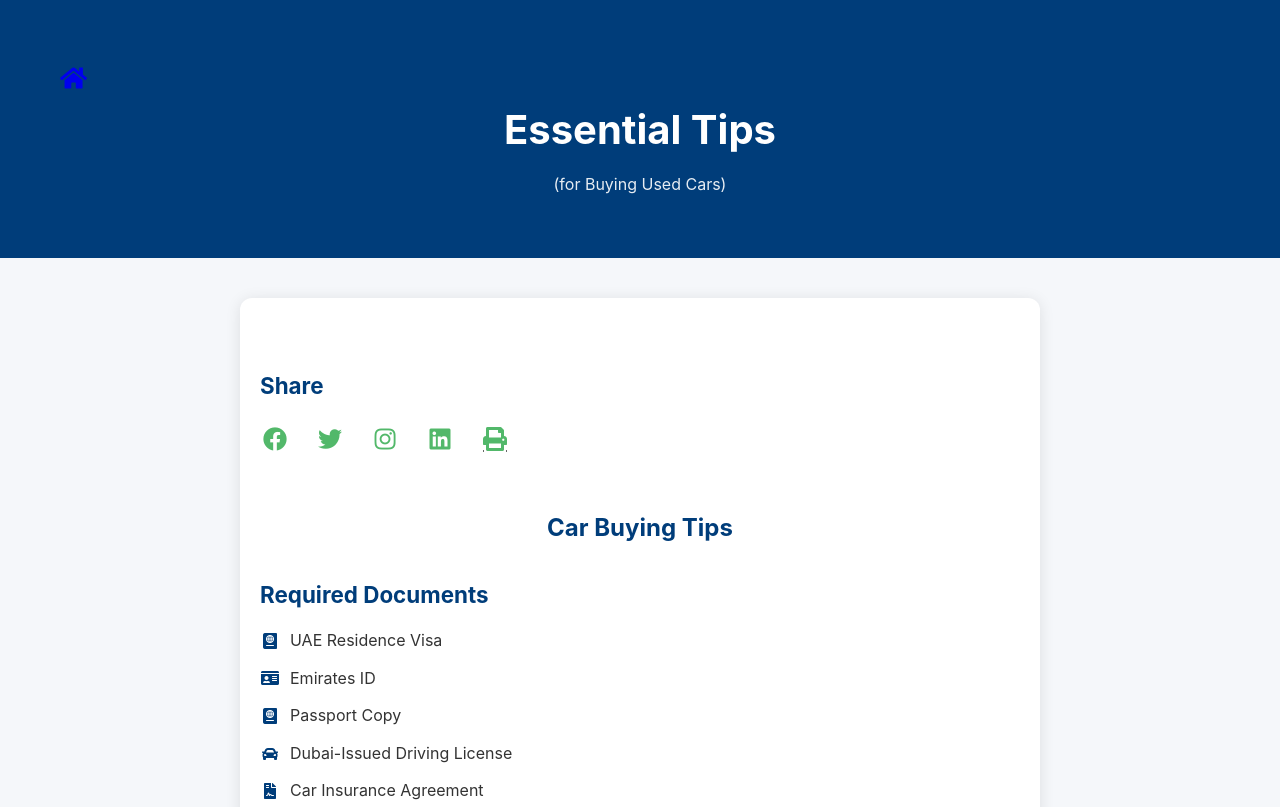
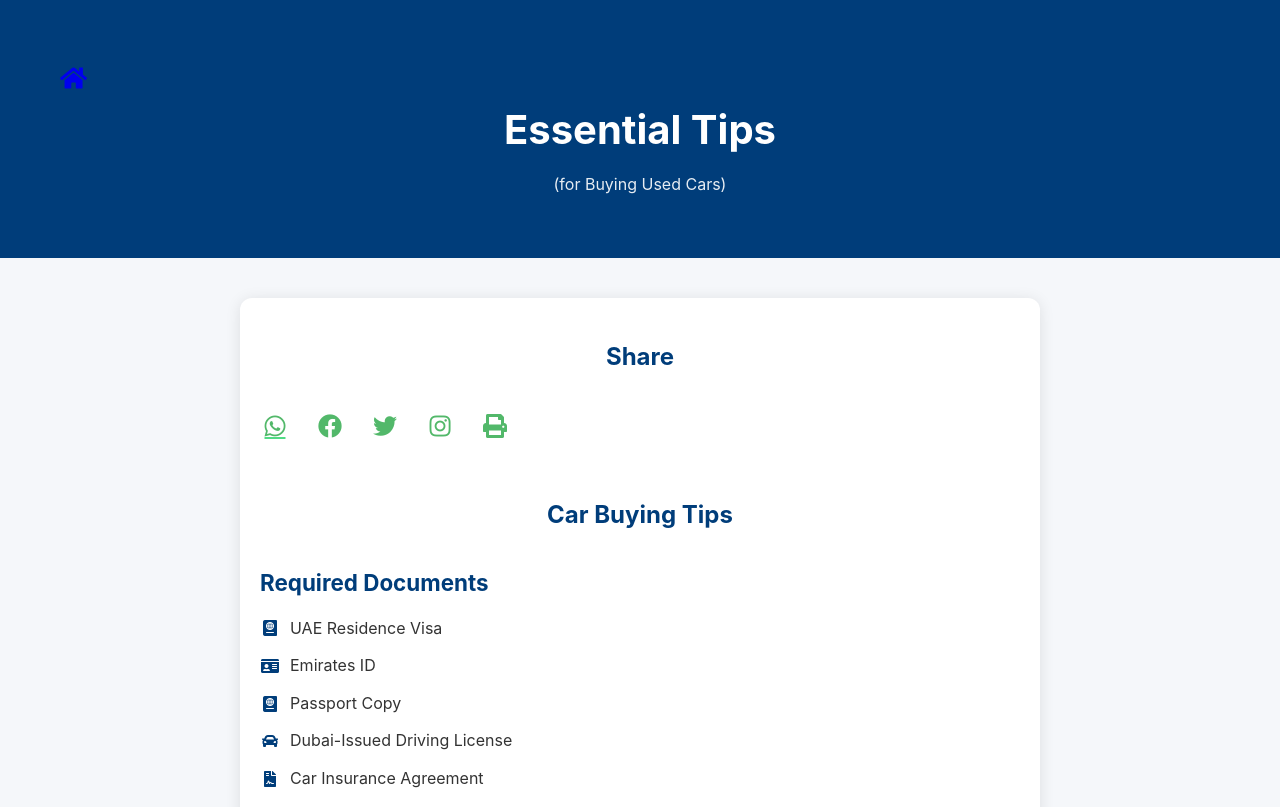
Before and after one commit to khurramsaadat/f150, a website built with Vite: page frontend/tips.html in a window 1280 px wide. Shown: the top 807 px of the page. Built offline with nearby package versions, Linux system fonts and the light colour scheme.

Commit message:
Added WhatsApp sharing functionality and synchronized footers: - Added WhatsApp share button to both pages - Updated footer in tips.html to match index.html - Ensured consistent social sharing across pages

```diff
--- a/frontend/css/styles.css
+++ b/frontend/css/styles.css
@@ -205,6 +205,17 @@ footer {
 
 .social-links a:hover {
     opacity: 1;
+}
+
+.social-links a[title*="WhatsApp"] {
+    color: #25D366;
+}
+
+.social-links a[title*="WhatsApp"]:hover {
+    background-color: #25D366;
+    color: white;
+    transform: translateY(-3px);
+    box-shadow: 0 4px 8px rgba(37, 211, 102, 0.2);
 }
 
 .footer-bottom {
--- a/frontend/tips.html
+++ b/frontend/tips.html
@@ -55,13 +55,24 @@
     <main class="container">
         <section class="tips">
             <div class="share-section">
-                <h3>Share</h3>
+                <h2>Share</h2>
                 <div class="social-links">
-                    <a href="#" target="_blank" rel="noopener noreferrer"><i class="fab fa-facebook"></i></a>
-                    <a href="#" target="_blank" rel="noopener noreferrer"><i class="fab fa-twitter"></i></a>
-                    <a href="#" target="_blank" rel="noopener noreferrer"><i class="fab fa-instagram"></i></a>
-                    <a href="#" target="_blank" rel="noopener noreferrer"><i class="fab fa-linkedin"></i></a>
-                    <a href="#" onclick="window.print();return false;" class="print-link"><i class="fas fa-print"></i></a>
+                    <a href="https://api.whatsapp.com/send?text=Check%20out%20these%20car%20buying%20tips%20for%20UAE:%20https://f150-uae.netlify.app/tips.html" target="_blank" title="Share on WhatsApp">
+                        <i class="fab fa-whatsapp"></i>
+                    </a>
+                    <a href="https://www.facebook.com/sharer/sharer.php?u=https://f150-uae.netlify.app/tips.html" target="_blank" title="Share on Facebook">
+                        <i class="fab fa-facebook"></i>
+                    </a>
+                    <a href="https://twitter.com/intent/tweet?url=https://f150-uae.netlify.app/tips.html" target="_blank" title="Share on Twitter">
+                        <i class="fab fa-twitter"></i>
+                    </a>
+                    <a href="https://www.instagram.com" target="_blank" title="Follow on Instagram">
+                        <i class="fab fa-instagram"></i>
+                    </a>
+                    </a>
+                    <a href="#" onclick="window.print(); return false;" title="Print">
+                        <i class="fas fa-print"></i>
+                    </a>
                 </div>
             </div>
 
@@ -189,6 +200,9 @@
                 <div class="footer-section">
                     <h3>Connect With Us</h3>
                     <div class="social-links">
+                        <a href="https://api.whatsapp.com/send?text=Check%20out%20this%20Ford%20F-150%20directory%20in%20UAE:%20https://f150-uae.netlify.app" target="_blank" title="Share on WhatsApp">
+                            <i class="fab fa-whatsapp"></i>
+                        </a>
                         <a href="#" target="_blank" rel="noopener noreferrer"><i class="fab fa-facebook"></i></a>
                         <a href="#" target="_blank" rel="noopener noreferrer"><i class="fab fa-twitter"></i></a>
                         <a href="#" target="_blank" rel="noopener noreferrer"><i class="fab fa-instagram"></i></a>
```
Also changed, not shown: frontend/index.html (+17 -6 lines), 1 other file.
